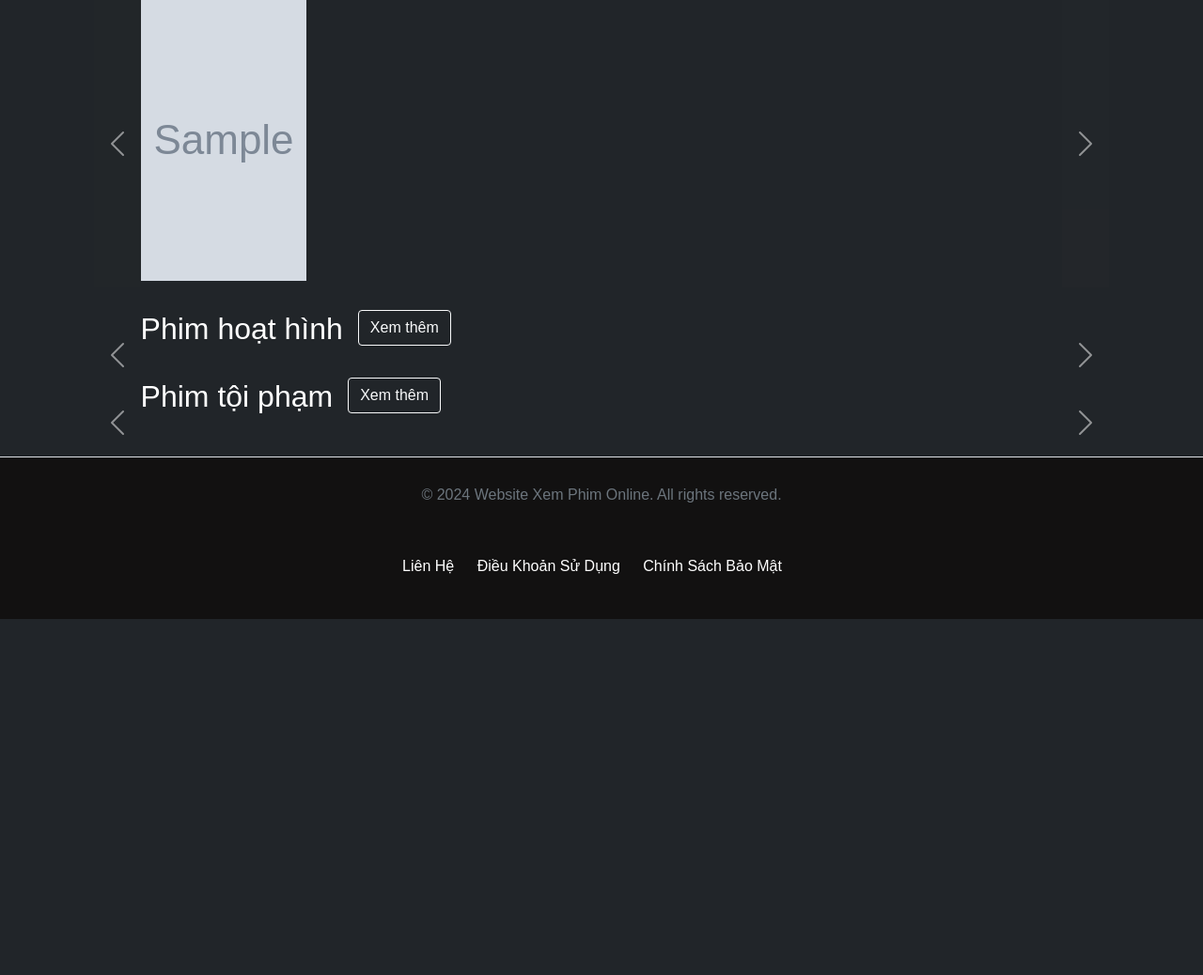
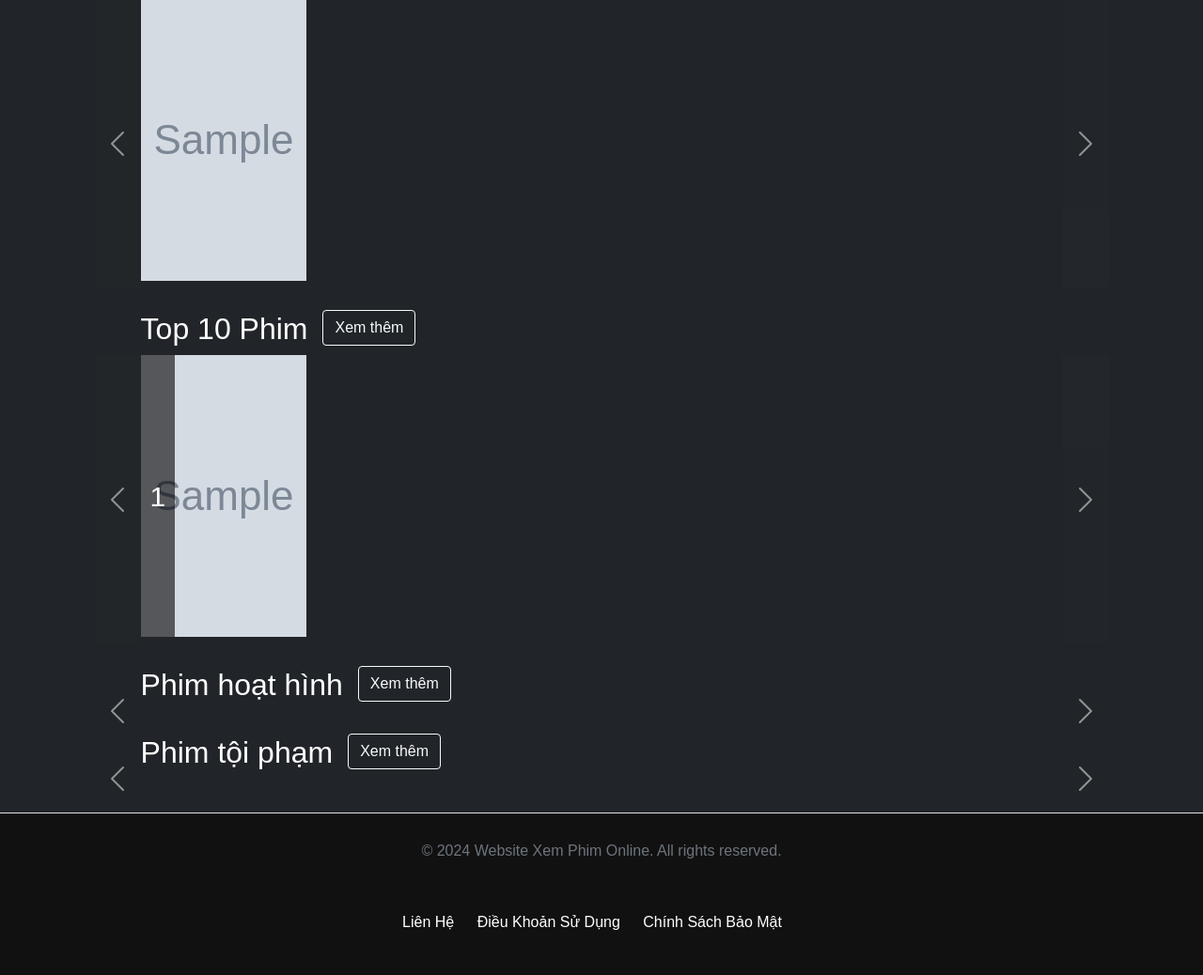
Before and after one commit to BijuuBoii/DACN_N3, an ASP.NET Core app: page /?UserID=1 in a window 1280 px wide; the page is wider, and only the part inside the window is pictured. Shown: the part 795-1833 px from the top of that part at 94% size. Before the commit the page ends 1454 px from the top of that part, so only its background shows below. Run offline with ASP.NET Core 8, Linux system fonts and the light colour scheme; tables that the repository leaves empty hold one stand-in row (values such as "Sample post"); grey boxes marked "Sample" are stand-in pictures; some libraries are stand-ins or nearby versions.

Commit message:
Thêm top film

```diff
--- a/DACN_N3/Controllers/HomeController.cs
+++ b/DACN_N3/Controllers/HomeController.cs
@@ -42,6 +42,33 @@ namespace DACN_N3.Controllers
             ViewBag.CrimeMovies = crimeMovies;
             ViewBag.RandomMovies = randomMovies;
 
+            var topMovies = _movieDbContext.Movies
+                            .Include(m => m.Reviews)
+                            .Where(m => m.Reviews.Any(r => r.Rating.HasValue))  // Lọc phim có đánh giá
+                            .Select(m => new
+                            {
+                                MovieId = m.MovieId,
+                                Title = m.Title,
+                                Poster = m.Poster,
+                                Reviews = m.Reviews
+                            })
+                            .AsEnumerable()  // Chuyển về client để tính toán trung bình
+                            .Select(m => new
+                            {
+                                m.MovieId,
+                                m.Title,
+                                m.Poster,
+                                AverageRating = m.Reviews
+                                                    .Where(r => r.Rating.HasValue)
+                                                    .GroupBy(r => r.UserId)
+                                                    .Average(g => g.Average(r => r.Rating.Value))  // Tính trung bình cho mỗi user
+                            })
+                            .OrderByDescending(m => m.AverageRating)  // Sắp xếp theo điểm trung bình
+                            .Take(10)  // Lấy top 10 phim
+                            .ToList();
+
+            // Chuyển dữ liệu sang ViewModel hoặc ViewBag
+            ViewBag.TopMovies = topMovies;
 
             return View(movies);
         }
--- a/DACN_N3/Views/Home/Index.cshtml
+++ b/DACN_N3/Views/Home/Index.cshtml
@@ -83,7 +83,78 @@
             </button>
         </div>
         <br />
+        <div class="d-flex align-items-center">
+    <!-- Tiêu đề -->
+    <h2 class="me-3">Top 10 Phim</h2>
+    <!-- Button để mở modal -->
+    <button type="button" style="margin-bottom:10px" class="btn btn-outline-light" data-bs-toggle="modal" data-bs-target="#myModalFullScreen0">
+        Xem thêm
+    </button>
+</div>
 
+<!-- Modal với id mới -->
+<div class="modal fade" id="myModalFullScreen0" tabindex="-1" aria-labelledby="myModalFullScreenLabel0" aria-hidden="true">
+    <div class="modal-dialog modal-fullscreen">
+        <div class="modal-content" style="background:#212529; color:white;">
+            <div class="modal-header">
+                <h5 class="modal-title" id="myModalFullScreenLabel0">Danh sách Top 10 Phim</h5>
+                <button type="button" class="btn-close btn-close-white" data-bs-dismiss="modal" aria-label="Close"></button>
+            </div>
+            <div class="modal-body">
+                <div class="d-flex justify-content-start">
+                    @foreach (var movie in ViewBag.TopMovies)
+                    {
+                        <div class="me-3" style="height: 300px; width: 200px;position: relative;">
+                            <!-- Số thứ tự -->
+                            <div style="position: absolute; top: 10px; left: 10px; background: rgba(0,0,0,0.6); color: white; padding: 5px; border-radius: 50%; font-size: 20px;">
+                                @ViewBag.TopMovies.IndexOf(movie) + 1
+                            </div>
+                            <img src="~/img/@movie.Poster" class="rounded d-block w-100 h-100" alt="Phim @movie.MovieId" onclick="window.location.href='@Url.Action("FilmDetails", "Home", new { id = movie.MovieId})'">
+                        </div>
+                    }
+                </div>
+            </div>
+        </div>
+    </div>
+</div>
+
+        <div id="movieCarousel0" class="carousel slide" data-bs-ride="carousel">
+            <div class="carousel-inner">
+                @for (int i = 0; i < Math.Ceiling((double)ViewBag.TopMovies.Count / 5); i++)
+                {
+                    <div class="carousel-item @(i == 0 ? "active" : "")">
+                        <div class="row" style="display:inline-flex">
+                            @for (int j = 0; j < 5; j++)
+                            {
+                                int movieIndex = i * 5 + j;
+                                if (movieIndex < ViewBag.TopMovies.Count)
+                                {
+                                    var movie = ViewBag.TopMovies[movieIndex];
+                                    <div class="col" style="height: 300px; width: 200px; position: relative;">
+                                        <!-- Số thứ tự -->
+                                        <div style="position: absolute; top: 0; left: 1; background: rgba(0,0,0,0.6); color: white; padding: 10px; height: 100%; display: flex; align-items: center; justify-content: center; font-size: 30px;">
+                                            @(movieIndex + 1)  <!-- Số thứ tự bắt đầu từ 0 -->
+                                        </div>
+                                        <img src="~/img/@movie.Poster" class="d-block w-100 h-100" alt="Phim @movie.MovieId" onclick="window.location.href='@Url.Action("FilmDetails", "Home", new { id = movie.MovieId })'">
+                                    </div>
+                                }
+                            }
+                        </div>
+                    </div>
+                }
+            </div>
+
+            <!-- Controls -->
+            <button class="carousel-control-prev" style="background-color:#3333; margin-left:-50px;width:50px;" type="button" data-bs-target="#movieCarousel0" data-bs-slide="prev">
+                <span class="carousel-control-prev-icon" aria-hidden="true"></span>
+                <span class="visually-hidden">Previous</span>
+            </button>
+            <button class="carousel-control-next" style="background-color:#3333; margin-right:-50px;width:50px;" type="button" data-bs-target="#movieCarousel0" data-bs-slide="next">
+                <span class="carousel-control-next-icon" aria-hidden="true"></span>
+                <span class="visually-hidden">Next</span>
+            </button>
+        </div>
+        <br />
         <div class="d-flex align-items-center">
             <!-- Tiêu đề -->
             <h2 class="me-3">Phim hoạt hình</h2>
```
